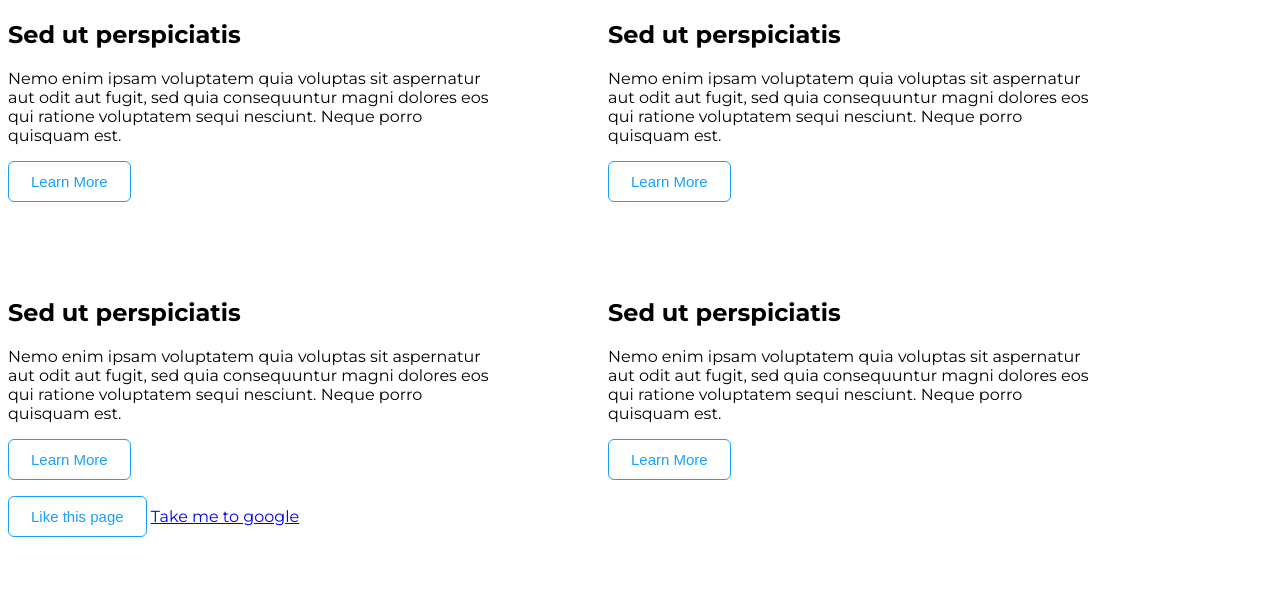
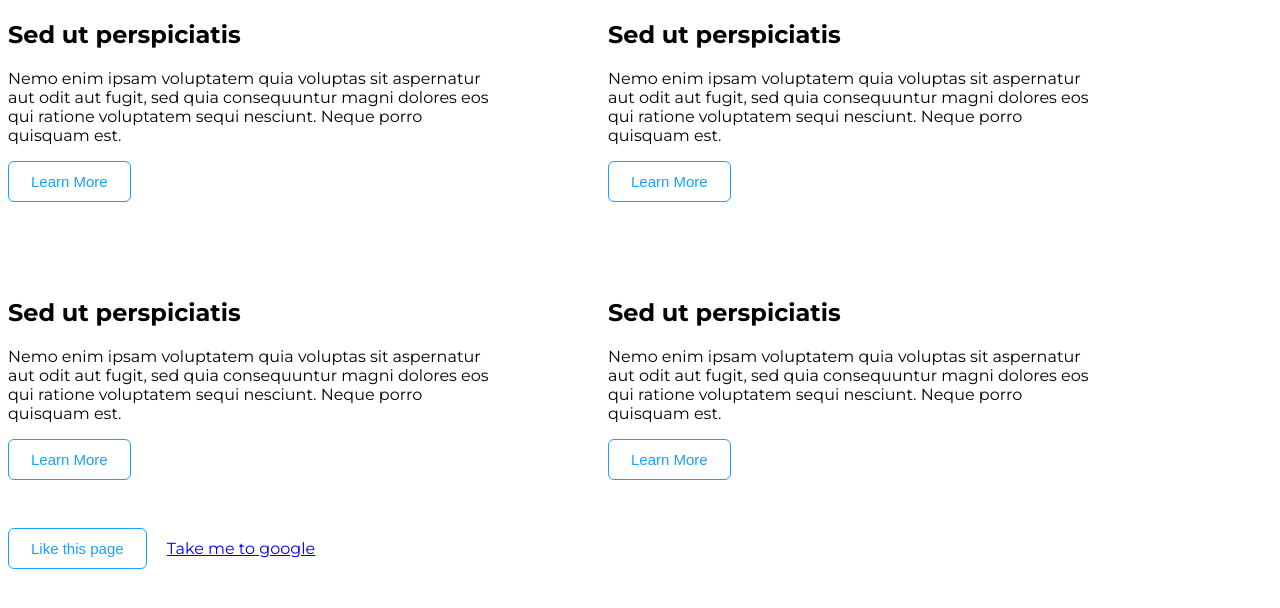
Before and after one commit to alexwebdevteachingvideo/my-cool-website, a plain HTML site: page index.html in a window 1280 px wide. Shown: the part 82-690 px from the top of the page. Drawn offline with Linux system fonts and the light colour scheme.

Commit message:
increase margin around like button

```diff
--- a/style.css
+++ b/style.css
@@ -37,3 +37,8 @@ article {
   column-gap: 100px;
   row-gap: 60px;
 }
+
+#like-button {
+  margin-top: 32px;
+  margin-right: 16px;
+}
```
